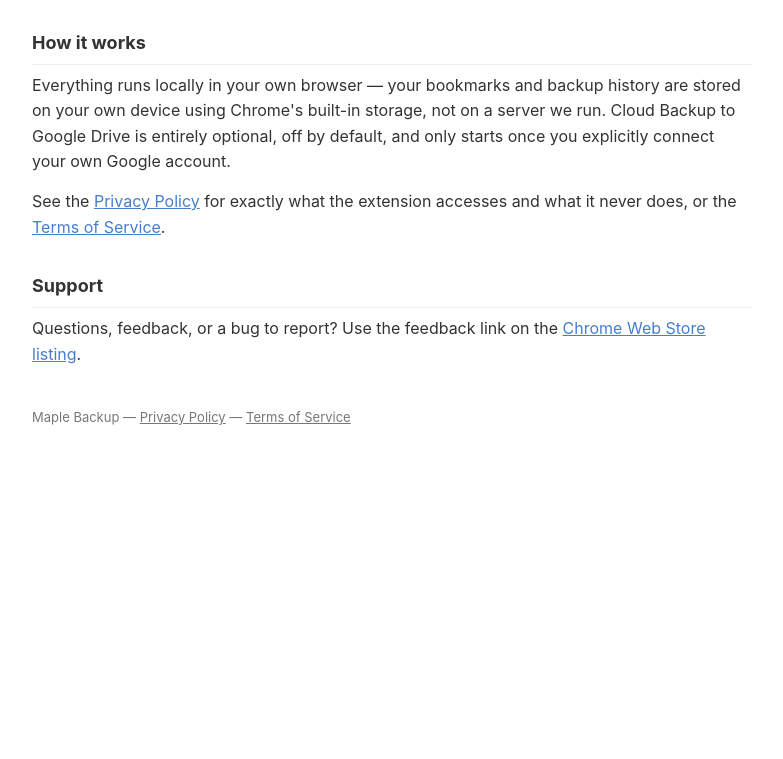
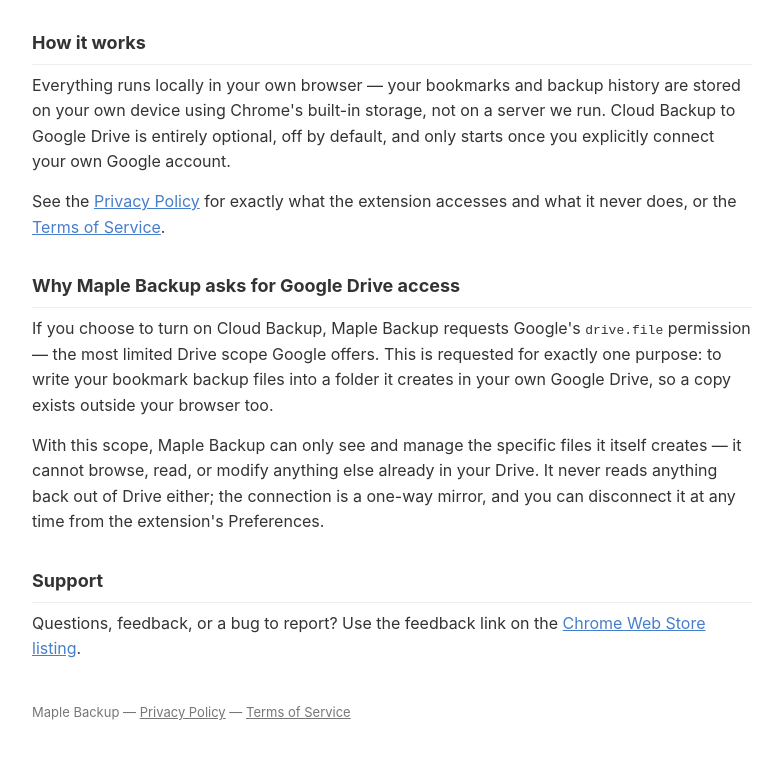
Before and after one commit to doker519/maple-backup, a plain HTML site: page index.html in a window 1280 px wide. Shown: the part 646-1405 px from the top of the page, without its empty margins (248-1031 px from the left). Before the commit the page ends 1154 px from the top, so only its background shows below. Drawn offline with Linux system fonts and the light colour scheme.

Commit message:
Add files via upload

```diff
--- a/index.html
+++ b/index.html
@@ -95,6 +95,10 @@
 <p>Everything runs locally in your own browser — your bookmarks and backup history are stored on your own device using Chrome's built-in storage, not on a server we run. Cloud Backup to Google Drive is entirely optional, off by default, and only starts once you explicitly connect your own Google account.</p>
 <p>See the <a href="https://doker519.github.io/maple-backup/privacy.html">Privacy Policy</a> for exactly what the extension accesses and what it never does, or the <a href="https://doker519.github.io/maple-backup/terms.html">Terms of Service</a>.</p>
 
+<h2>Why Maple Backup asks for Google Drive access</h2>
+<p>If you choose to turn on Cloud Backup, Maple Backup requests Google's <code>drive.file</code> permission — the most limited Drive scope Google offers. This is requested for exactly one purpose: to write your bookmark backup files into a folder it creates in your own Google Drive, so a copy exists outside your browser too.</p>
+<p>With this scope, Maple Backup can only see and manage the specific files it itself creates — it cannot browse, read, or modify anything else already in your Drive. It never reads anything back out of Drive either; the connection is a one-way mirror, and you can disconnect it at any time from the extension's Preferences.</p>
+
 <h2>Support</h2>
 <p>Questions, feedback, or a bug to report? Use the feedback link on the <a href="https://chromewebstore.google.com/detail/eocfcfklbhdgkilphhkcpcgaollminlf">Chrome Web Store listing</a>.</p>
 
```
